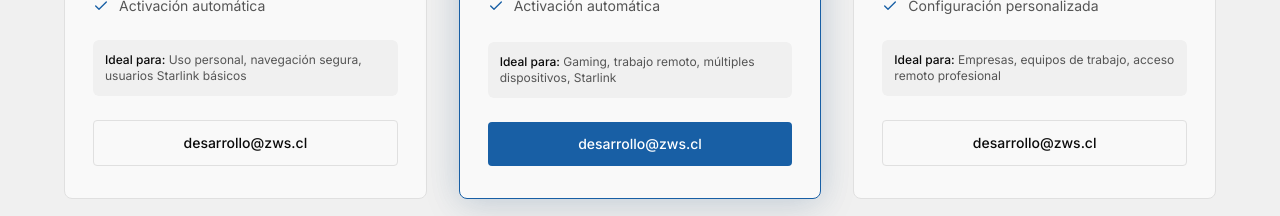
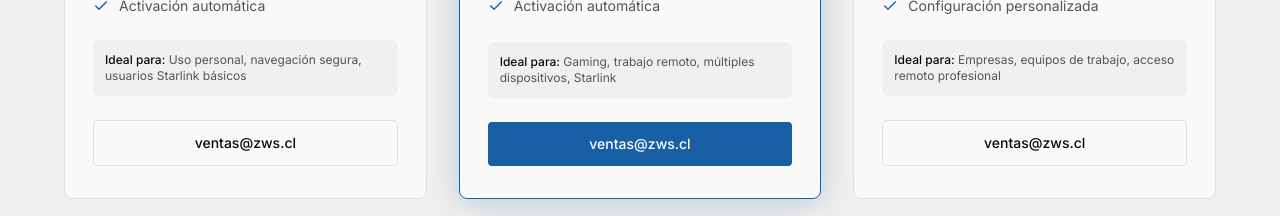
Before and after one commit to Alexii-Dev/ZWS, a React (Vite) app: page / in a window 1280 px wide. Shown: the part 4040-4256 px from the top of the page. Built offline with nearby package versions, Linux system fonts and the light colour scheme; the HTML template or start-up script is replaced by a standard one.

Commit message:
Update VPN sales email

```diff
--- a/src/sections/PlanesVPN.tsx
+++ b/src/sections/PlanesVPN.tsx
@@ -154,8 +154,8 @@ export default function PlanesVPN() {
 
               {/* CTA */}
               <a
-                href={`mailto:desarrollo@zws.cl?subject=${encodeURIComponent(`Consulta sobre ${plan.name}`)}`}
-                aria-label={`Consultar por ${plan.name} a desarrollo@zws.cl`}
+                href={`mailto:ventas@zws.cl?subject=${encodeURIComponent(`Consulta sobre ${plan.name}`)}`}
+                aria-label={`Consultar por ${plan.name} a ventas@zws.cl`}
                 className="w-full text-center py-3 rounded font-medium text-sm transition-all duration-200"
                 style={{
                   backgroundColor: plan.recommended ? 'var(--accent)' : 'transparent',
@@ -175,7 +175,7 @@ export default function PlanesVPN() {
                   }
                 }}
               >
-                desarrollo@zws.cl
+                ventas@zws.cl
               </a>
             </div>
           ))}
```
